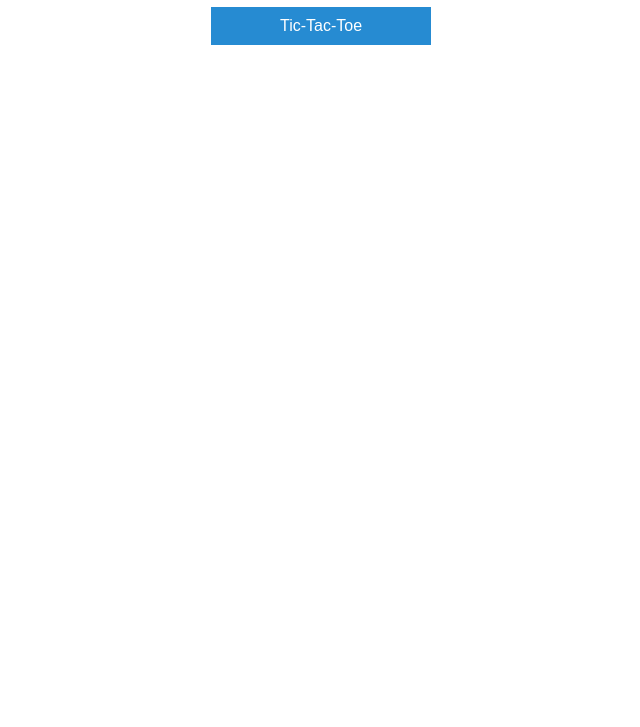
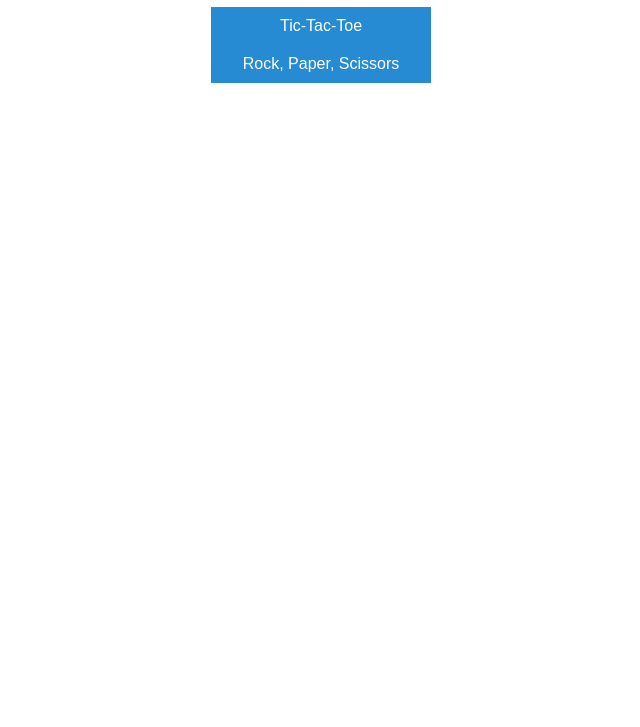
Before and after one commit to Oleg-Niki/Learn-HTML, a plain HTML site: page games.html in a window 1280 px wide. Shown: the part 73-800 px from the top of the page, without its empty margins (319-959 px from the left). Drawn offline with Linux system fonts and the light colour scheme.

Commit message:
Update games.html

```diff
--- a/games.html
+++ b/games.html
@@ -26,9 +26,10 @@
 </head>
 <body>
     <h1>More Games</h1>
-    <div class="game-links">
-        <a href="tic-tac-toe.html">Tic-Tac-Toe</a>
-        <!-- Add more game links here -->
-    </div>
+<div class="game-links">
+    <a href="tic-tac-toe.html">Tic-Tac-Toe</a>
+    <a href="rock-paper-scissors.html">Rock, Paper, Scissors</a>
+    <!-- Add more game links here -->
+</div>
 </body>
 </html>
```
